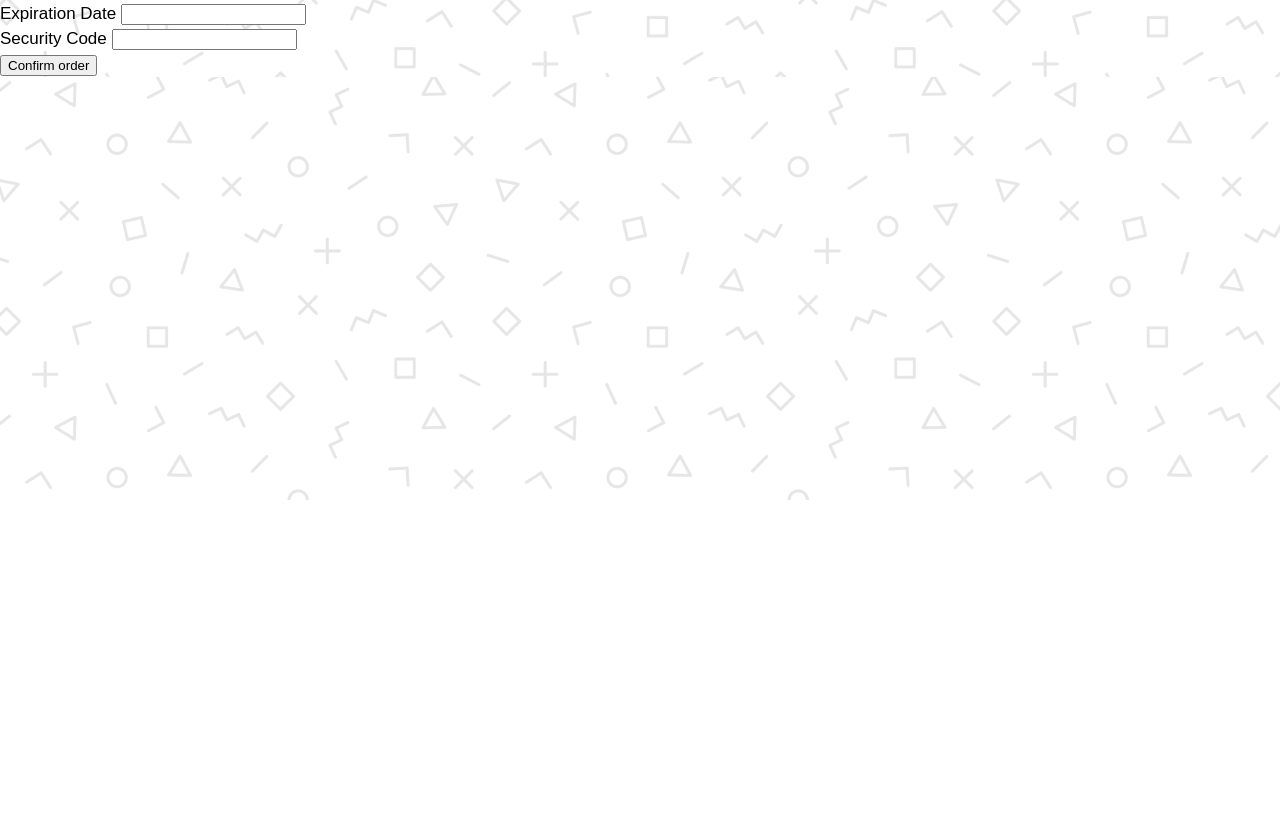
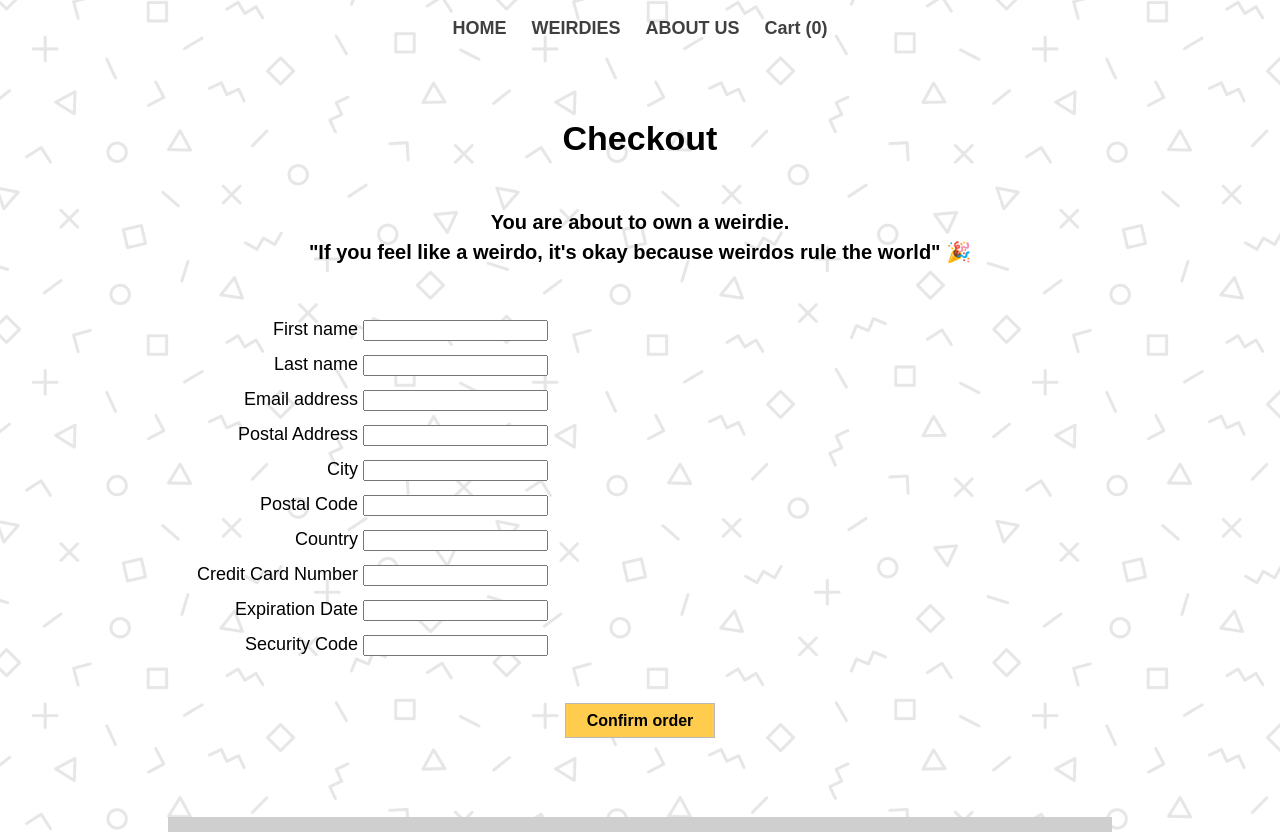
Before and after one commit to MandanK/Next.js-ecommerce-store-, a Next.js app: page /checkout in a window 1280 px wide. Shown: the part 300-1132 px from the top of the page. Before the commit the page ends 800 px from the top, so only its background shows below. Built offline with nearby package versions, Linux system fonts and the light colour scheme; grey boxes are pictures that could not be loaded.

Commit message:
add checkout page

```diff
--- a/pages/checkout.js
+++ b/pages/checkout.js
@@ -1,6 +1,55 @@
+import { css } from '@emotion/react';
 import Head from 'next/head';
 import Router from 'next/router';
+import Layout from '../components/Layout';
 import { setParsedCookie } from '../util/cookies';
+
+const h1Style = css`
+  margin-top: 75px;
+  margin-bottom: 55px;
+  text-align: center;
+`;
+const pStyle = css`
+  text-align: center;
+  font-size: 20px;
+  font-weight: bold;
+  line-height: 1.5;
+  margin-bottom: 45px;
+`;
+
+const formStyle = css`
+  font-size: 18px;
+  line-height: 2;
+  text-align: center;
+`;
+
+const labelStyle = css`
+  display: flex;
+  flex-direction: row;
+  text-align: right;
+  justify-content: flex-end;
+  width: 400px;
+  line-height: 35px;
+  margin-bottom: 40px;
+  margin-right: 100px;
+`;
+
+const inputStyle = css`
+  color: black;
+  font-size: 18px;
+`;
+
+const buttonStyle = css`
+  text-align: center;
+  font-size: 16px;
+  font-weight: bold;
+  background-color: #ffcc4d;
+  border: 0.2px solid #b8b8b8;
+  width: 150px;
+  height: 35px;
+  margin-bottom: 35px;
+  cursor: pointer;
+`;
 
 export default function Checkout() {
   async function clearCart() {
@@ -8,17 +57,21 @@ export default function Checkout() {
     await Router.push('/thankYou');
   }
   return (
+    <Layout>
       <>
         <Head>
           <title>Checkout</title>
           <meta name="Checkout" content="Shipment info and purchasing" />
         </Head>
-      <h1>Checkout</h1>
-      <div>
-        You are about to buy a weirdie. "If you feel like a weirdo, it's okay
-        because weirdos rule the world"
-      </div>
+        <h1 css={h1Style}>Checkout</h1>
+        <p css={pStyle}>
+          You are about to own a weirdie.
+          <br />
+          "If you feel like a weirdo, it's okay because weirdos rule the world"
+          🎉
+        </p>
         <form
+          css={formStyle}
           onSubmit={(event) => {
             event.preventDefault();
             clearCart().catch((e) => {
@@ -26,6 +79,8 @@ export default function Checkout() {
             });
           }}
         >
+          <div css={labelStyle}>
+            <div css={inputStyle}>
               <label>
                 First name <input data-test-id="checkout-first-name" required />
               </label>
@@ -39,7 +94,8 @@ export default function Checkout() {
               </label>
               <br />
               <label>
-          Postal Address <input data-test-id="checkout-address" required />
+                Postal Address{' '}
+                <input data-test-id="checkout-address" required />
               </label>
               <br />
               <label>
@@ -47,7 +103,8 @@ export default function Checkout() {
               </label>
               <br />
               <label>
-          Postal Code <input data-test-id="checkout-postal-code" required />
+                Postal Code{' '}
+                <input data-test-id="checkout-postal-code" required />
               </label>
               <br />
               <label>
@@ -65,12 +122,17 @@ export default function Checkout() {
               </label>
               <br />
               <label>
-          Security Code <input data-test-id="checkout-security-code" required />
+                Security Code{' '}
+                <input data-test-id="checkout-security-code" required />
               </label>
               <br />
-
-        <button data-test-id="checkout-confirm-order">Confirm order</button>
+            </div>
+          </div>
+          <button css={buttonStyle} data-test-id="checkout-confirm-order">
+            Confirm order
+          </button>
         </form>
       </>
+    </Layout>
   );
 }
--- a/pages/thankYou.js
+++ b/pages/thankYou.js
@@ -40,7 +40,7 @@ export default function ThankYou() {
             content="Order confirmation and thank you page"
           />
         </Head>
-        <h1 css={h1Style}>Congrats mate! You are now officially a </h1>
+        <h1 css={h1Style}>Congrats mate! You're now officially </h1>
 
         <img
           css={imageStyle}
```
Lines whose indentation alone changed are shown as unchanged.
